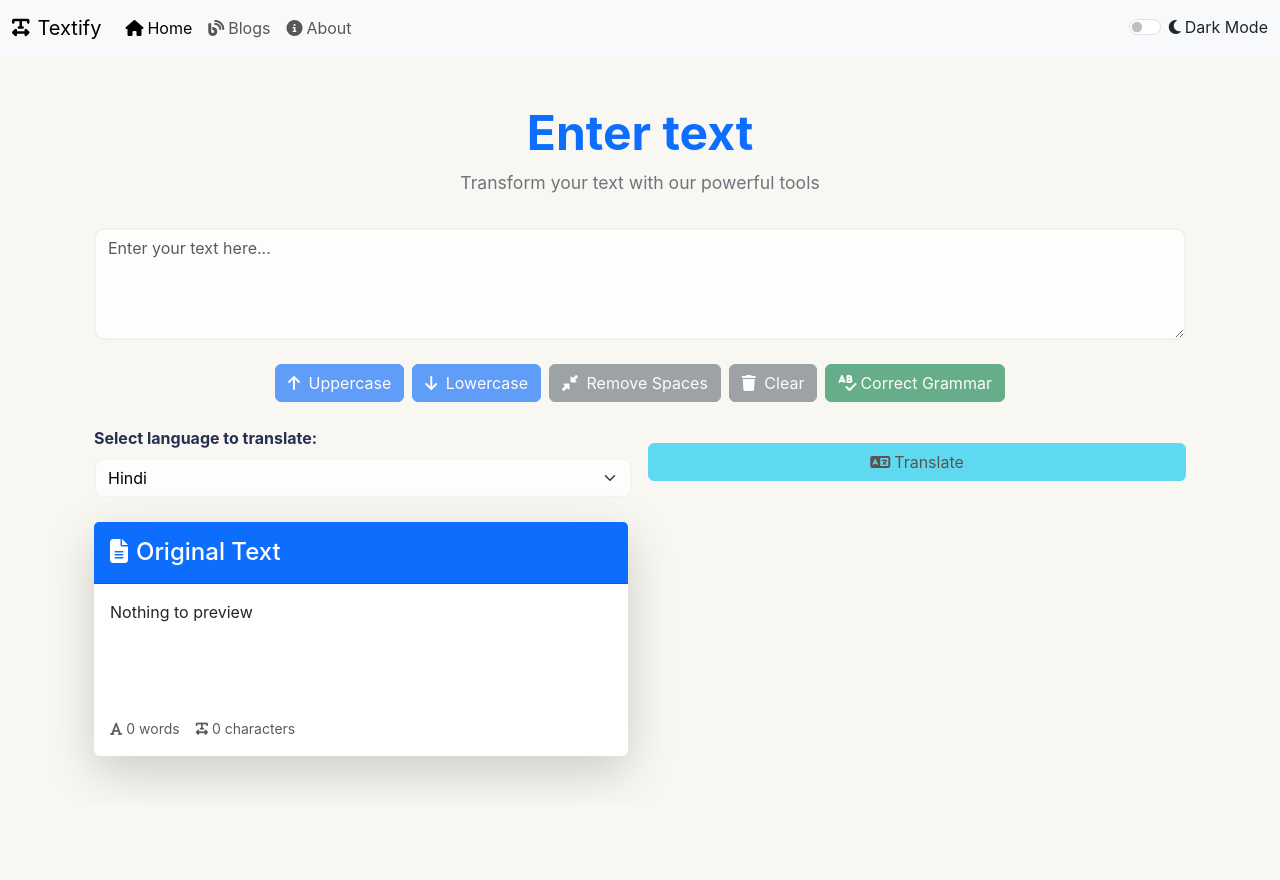
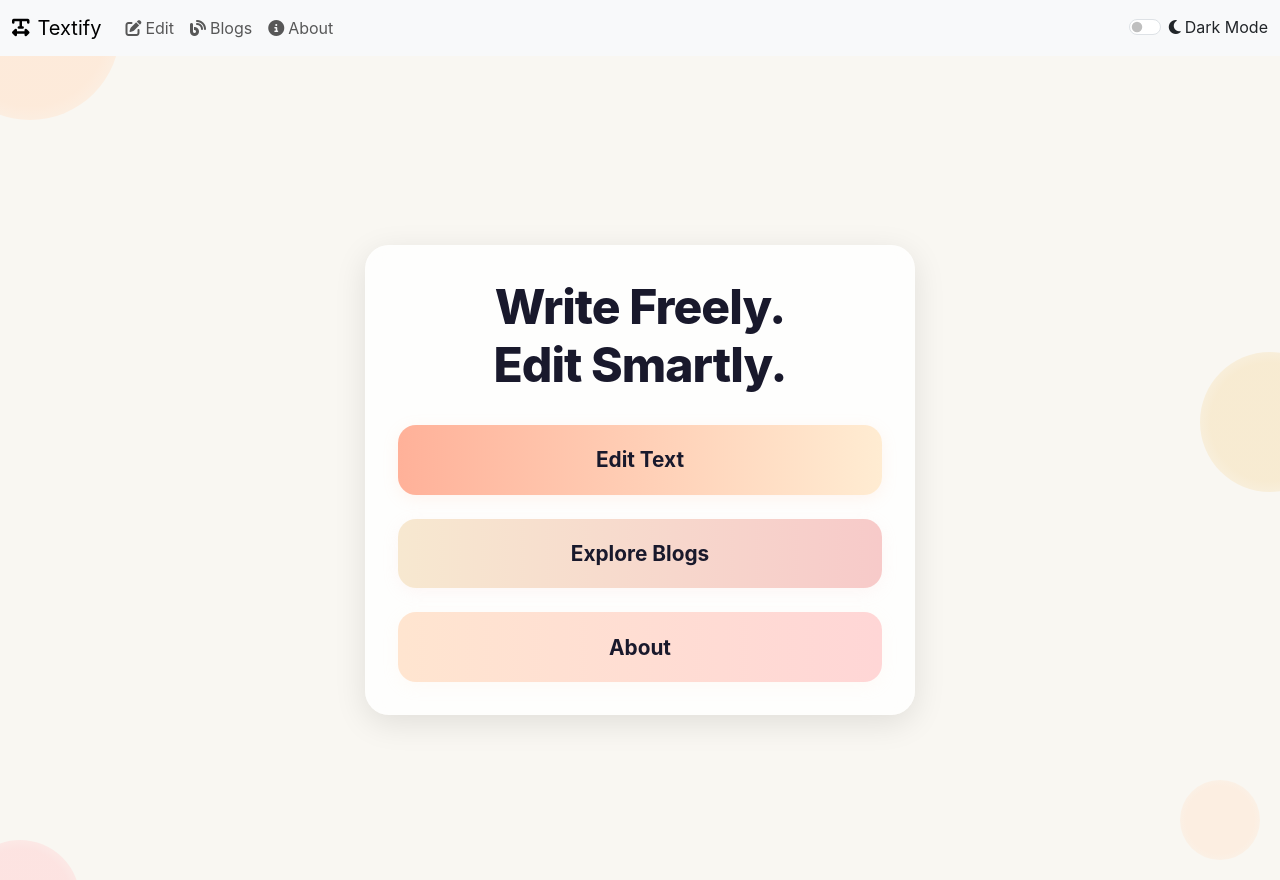
Before and after one commit to nish542/Textify-blog, a React (Create React App) app in the folder frontend/: page / in a window 1280 px wide. Before the commit the page ends 804 px from the top, so only its background shows below. Built offline with nearby package versions, Linux system fonts and the light colour scheme.

Commit message:
Home page added

```diff
--- a/frontend/src/App.js
+++ b/frontend/src/App.js
@@ -5,6 +5,7 @@ import TextSpace from './components/textt.js';
 import About from './components/About.js';
 import Blog from './components/Blog.js';
 import Alert from './components/Alert.js';
+import Home from './components/Home';
 import {createBrowserRouter, RouterProvider} from 'react-router-dom';
 
 function App() {
@@ -50,6 +51,10 @@ function App() {
   const router = createBrowserRouter([
     {
       path: '/',
+      element: <Home />
+    },
+    {
+      path: '/edit',
       element: <TextSpace title="Enter text" Text="Enter text here" mode={mode} showAlert={showAlert} />
     },
     {
@@ -63,12 +68,61 @@ function App() {
   ]);
 
   return (
-    <div className={`app-container ${mode}`}>
+    <div className={`app-container ${mode}`} style={{ minHeight: '100vh', position: 'relative', overflow: 'hidden' }}>
+      {/* Abstract background shapes for the whole app */}
+      <div style={{
+        position: 'absolute',
+        top: 'max(-60px, -10vw)',
+        left: 'max(-60px, -10vw)',
+        width: 'min(180px, 40vw)',
+        height: 'min(180px, 40vw)',
+        background: 'radial-gradient(circle, #ffe5d0 60%, #fff0 100%)',
+        borderRadius: '50%',
+        zIndex: 0,
+        opacity: mode === 'dark' ? 0.2 : 0.7,
+        pointerEvents: 'none'
+      }} />
+      <div style={{
+        position: 'absolute',
+        bottom: 'max(-80px, -10vw)',
+        left: 'max(-40px, -10vw)',
+        width: 'min(120px, 30vw)',
+        height: 'min(120px, 30vw)',
+        background: 'radial-gradient(circle, #ffd6d6 60%, #fff0 100%)',
+        borderRadius: '50%',
+        zIndex: 0,
+        opacity: mode === 'dark' ? 0.15 : 0.6,
+        pointerEvents: 'none'
+      }} />
+      <div style={{
+        position: 'absolute',
+        top: '40%',
+        right: 'max(-60px, -10vw)',
+        width: 'min(140px, 30vw)',
+        height: 'min(140px, 30vw)',
+        background: 'radial-gradient(circle, #f7e6c4 60%, #fff0 100%)',
+        borderRadius: '50%',
+        zIndex: 0,
+        opacity: mode === 'dark' ? 0.18 : 0.7,
+        pointerEvents: 'none'
+      }} />
+      <div style={{
+        position: 'absolute',
+        bottom: '20px',
+        right: '20px',
+        width: 'min(80px, 18vw)',
+        height: 'min(80px, 18vw)',
+        background: 'radial-gradient(circle, #ffe5d0 60%, #fff0 100%)',
+        borderRadius: '50%',
+        zIndex: 0,
+        opacity: mode === 'dark' ? 0.12 : 0.5,
+        pointerEvents: 'none'
+      }} />
       <Navbar title="Textify" mode={mode} toggleMode={toggleMode}/>
       <div className='cont my-4 mx-5'>
         <Alert alert={alert} />
       </div>
-      <div className="container my-4">
+      <div style={{ position: 'relative', zIndex: 1 }}>
         <RouterProvider router={router} />
       </div>
     </div>
--- a/frontend/src/components/Blog.js
+++ b/frontend/src/components/Blog.js
@@ -241,7 +241,7 @@ export default function Blog(props) {
   };
 
   return (
-    <div className={`container py-4 ${props.mode === 'dark' ? 'app-container dark' : 'app-container light'}`}>
+    <div className={`container py-4 ${props.mode === 'dark' ? 'app-container dark' : 'app-container light'}`} >
       {/* Header */}
       <div className="text-center mb-5">
         <h2 className="display-5 fw-bold text-primary mb-3">Community Blogs</h2>
@@ -318,10 +318,10 @@ export default function Blog(props) {
                   placeholder="Anonymous"
                   maxLength={50}
                   style={{
-                    backgroundColor: props.mode === 'dark' ? '#2a2a3a' : 'white',
+                    backgroundColor: props.mode === 'dark' ? 'rgb(204, 204, 236)' : 'white',
                     border: '2px solid rgba(233, 236, 239, 0.5)',
                     borderRadius: '10px',
-                    color: props.mode === 'dark' ? '#f5e6d3' : '#212529',
+                    color: props.mode === 'dark' ? 'black' : '#212529',
                     '::placeholder': {
                       color: props.mode === 'dark' ? '#a0a0a0' : '#6c757d'
                     }
@@ -347,10 +347,10 @@ export default function Blog(props) {
                   required
                   maxLength={200}
                   style={{
-                    backgroundColor: props.mode === 'dark' ? '#2a2a3a' : 'white',
+                    backgroundColor: props.mode === 'dark' ? 'rgb(204, 204, 236)' : 'white',
                     border: '2px solid rgba(233, 236, 239, 0.5)',
                     borderRadius: '10px',
-                    color: props.mode === 'dark' ? '#f5e6d3' : '#212529',
+                    color: props.mode === 'dark' ? 'black' : '#212529',
                     '::placeholder': {
                       color: props.mode === 'dark' ? '#a0a0a0' : '#6c757d'
                     }
@@ -381,10 +381,10 @@ export default function Blog(props) {
                   required
                   maxLength={5000}
                   style={{
-                    backgroundColor: props.mode === 'dark' ? '#2a2a3a' : 'white',
+                    backgroundColor: props.mode === 'dark' ? 'rgb(204, 204, 236)' : 'white',
                     border: '2px solid rgba(233, 236, 239, 0.5)',
                     borderRadius: '10px',
-                    color: props.mode === 'dark' ? '#f5e6d3' : '#212529',
+                    color: props.mode === 'dark' ? 'black' : '#212529',
                     '::placeholder': {
                       color: props.mode === 'dark' ? '#a0a0a0' : '#6c757d'
                     }
--- /dev/null
+++ b/frontend/src/components/Home.js
@@ -0,0 +1,138 @@
+import React from 'react';
+import { useNavigate } from 'react-router-dom';
+
+export default function Home() {
+  const navigate = useNavigate();
+  return (
+    <div style={{
+      minHeight: '100vh',
+      width: '100%',
+      display: 'flex',
+      alignItems: 'center',
+      justifyContent: 'center',
+      position: 'relative',
+      padding: '1rem',
+    }}>
+      <main style={{
+        position: 'relative',
+        zIndex: 1,
+        width: '100%',
+        maxWidth: '550px',
+        padding: '2rem',
+        background: 'rgba(255, 255, 255, 0.8)',
+        backdropFilter: 'blur(10px)',
+        borderRadius: '24px',
+        boxShadow: '0 8px 32px rgba(0, 0, 0, 0.1)',
+        border: '1px solid rgba(255, 255, 255, 0.2)',
+        display: 'flex',
+        flexDirection: 'column',
+        alignItems: 'center',
+        gap: '2rem',
+        textAlign: 'center',
+        margin: '1rem',
+      }}>
+        <h1 style={{
+          fontSize: 'clamp(2rem, 5vw, 3rem)',
+          fontWeight: 800,
+          color: '#19192c',
+          margin: 0,
+          lineHeight: 1.2,
+          letterSpacing: '-0.02em',
+        }}>
+          Write Freely.<br />Edit Smartly.
+        </h1>
+        <div style={{
+          display: 'flex',
+          flexDirection: 'column',
+          gap: '1.5rem',
+          width: '100%',
+        }}>
+          <button
+            onClick={() => navigate('/edit')}
+            style={{
+              width: '100%',
+              padding: '1.2rem',
+              fontSize: '1.3rem',
+              fontWeight: 700,
+              border: 'none',
+              borderRadius: '18px',
+              background: 'linear-gradient(90deg, #ffb199 0%, #ffecd2 100%)',
+              color: '#19192c',
+              boxShadow: '0 4px 16px rgba(255, 188, 153, 0.15)',
+              cursor: 'pointer',
+              transition: 'transform 0.15s, box-shadow 0.15s',
+              outline: 'none',
+            }}
+            onMouseOver={e => {
+              e.currentTarget.style.transform = 'translateY(-3px) scale(1.03)';
+              e.currentTarget.style.boxShadow = '0 8px 32px rgba(255, 188, 153, 0.25)';
+            }}
+            onMouseOut={e => {
+              e.currentTarget.style.transform = 'none';
+              e.currentTarget.style.boxShadow = '0 4px 16px rgba(255, 188, 153, 0.15)';
+            }}
+            aria-label="Edit Text"
+          >
+            Edit Text
+          </button>
+          <button
+            onClick={() => navigate('/blogs')}
+            style={{
+              width: '100%',
+              padding: '1.2rem',
+              fontSize: '1.3rem',
+              fontWeight: 700,
+              border: 'none',
+              borderRadius: '18px',
+              background: 'linear-gradient(90deg, #f7e8d0 0%, #f7cac9 100%)',
+              color: '#19192c',
+              boxShadow: '0 4px 16px rgba(247, 202, 201, 0.15)',
+              cursor: 'pointer',
+              transition: 'transform 0.15s, box-shadow 0.15s',
+              outline: 'none',
+            }}
+            onMouseOver={e => {
+              e.currentTarget.style.transform = 'translateY(-3px) scale(1.03)';
+              e.currentTarget.style.boxShadow = '0 8px 32px rgba(247, 202, 201, 0.25)';
+            }}
+            onMouseOut={e => {
+              e.currentTarget.style.transform = 'none';
+              e.currentTarget.style.boxShadow = '0 4px 16px rgba(247, 202, 201, 0.15)';
+            }}
+            aria-label="Explore Blogs"
+          >
+            Explore Blogs
+          </button>
+          <button
+            onClick={() => navigate('/about')}
+            style={{
+              width: '100%',
+              padding: '1.2rem',
+              fontSize: '1.3rem',
+              fontWeight: 700,
+              border: 'none',
+              borderRadius: '18px',
+              background: 'linear-gradient(90deg, #ffe5d0 0%, #ffd6d6 100%)',
+              color: '#19192c',
+              boxShadow: '0 4px 16px rgba(255, 229, 208, 0.15)',
+              cursor: 'pointer',
+              transition: 'transform 0.15s, box-shadow 0.15s',
+              outline: 'none',
+            }}
+            onMouseOver={e => {
+              e.currentTarget.style.transform = 'translateY(-3px) scale(1.03)';
+              e.currentTarget.style.boxShadow = '0 8px 32px rgba(255, 229, 208, 0.25)';
+            }}
+            onMouseOut={e => {
+              e.currentTarget.style.transform = 'none';
+              e.currentTarget.style.boxShadow = '0 4px 16px rgba(255, 229, 208, 0.15)';
+            }}
+            aria-label="About"
+          >
+            About
+          </button>
+        </div>
+      </main>
+    </div>
+  );
+}
--- a/frontend/src/components/Navbar.js
+++ b/frontend/src/components/Navbar.js
@@ -14,9 +14,9 @@ export default function Navbar(props) {
                 <div className="collapse navbar-collapse" id="navbarSupportedContent">
                     <ul className="navbar-nav me-auto mb-2 mb-lg-0">
                         <li className="nav-item">
-                            <a className="nav-link active" aria-current="page" href="/">
-                                <i className="fas fa-home me-1"></i>
-                                Home
+                            <a className="nav-link" href="/edit">
+                                <i className="fas fa-edit me-1"></i>
+                                Edit
                             </a>
                         </li>
                         <li className="nav-item">
```
Also changed, not shown: frontend/public/light_bg.png (added).
